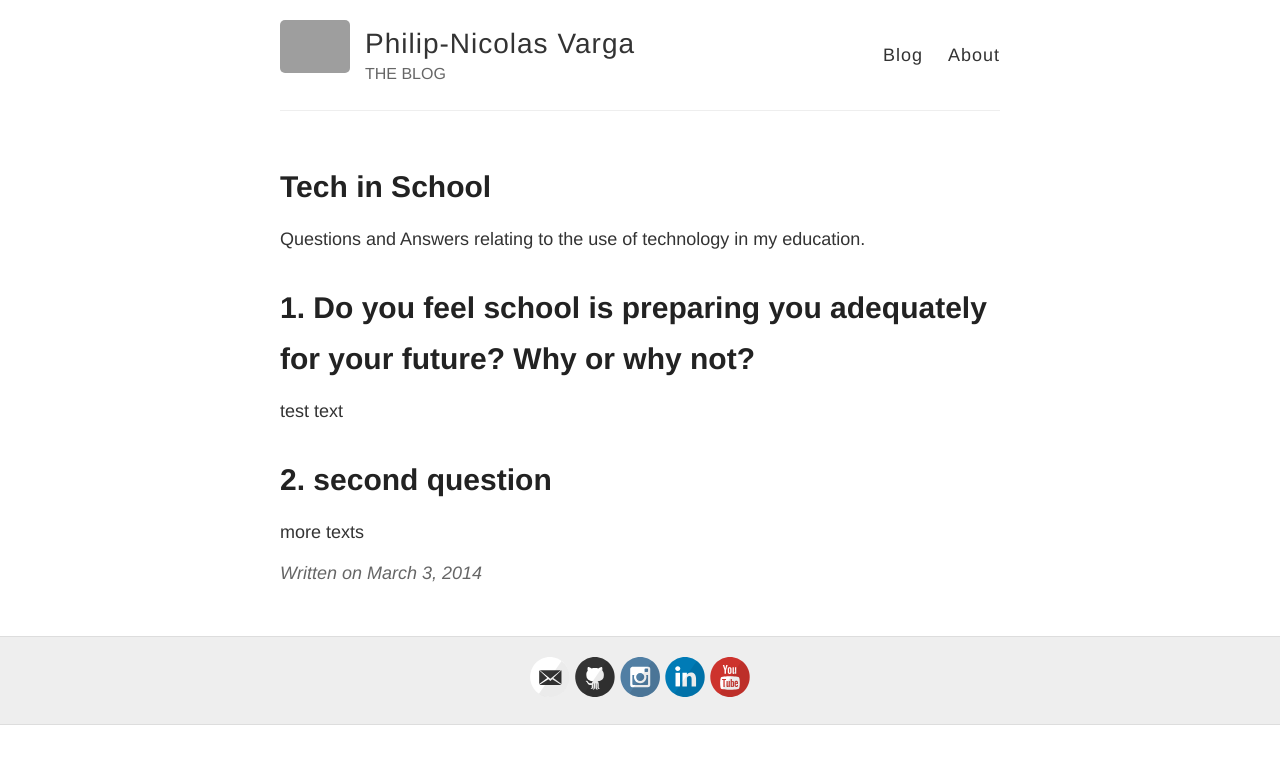
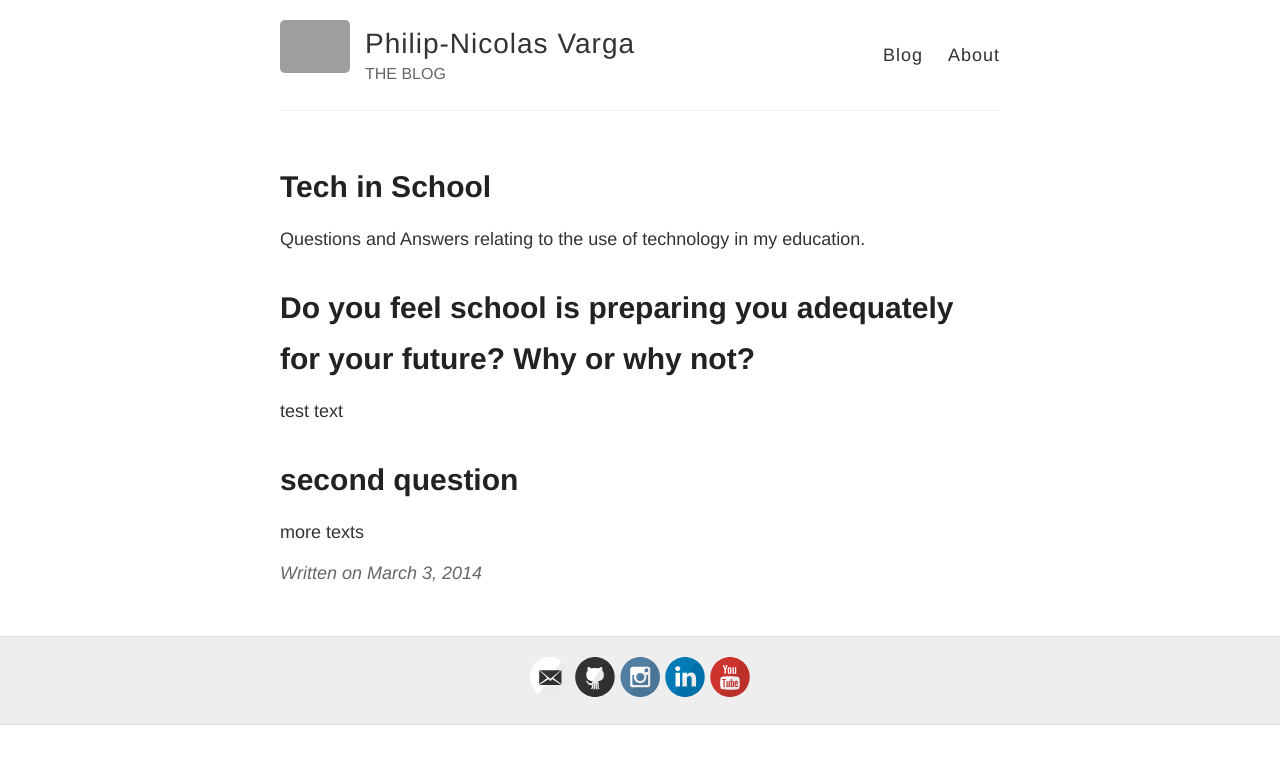
Before and after one commit to Philip-Nicolas/Philip-Nicolas.github.io, a Jekyll site: the page built from _posts/2014-3-3-Hello-World.md, in a window 1280 px wide. Shown: the top 764 px of the page. Built offline with Jekyll 4.4.1, drawn with Linux system fonts in a browser that asks for light colours; grey boxes are pictures that could not be loaded.

Commit message:
Continued writing 1st blog post.

```diff
--- a/_posts/2014-3-3-Hello-World.md
+++ b/_posts/2014-3-3-Hello-World.md
@@ -5,8 +5,8 @@ title: Tech in School
 
 Questions and Answers relating to the use of technology in my education.
 
-# 1. Do you feel school is preparing you adequately for your future? Why or why not?
+# Do you feel school is preparing you adequately for your future? Why or why not?
 test text
 
-# 2. second question
+# second question
 more texts
```
